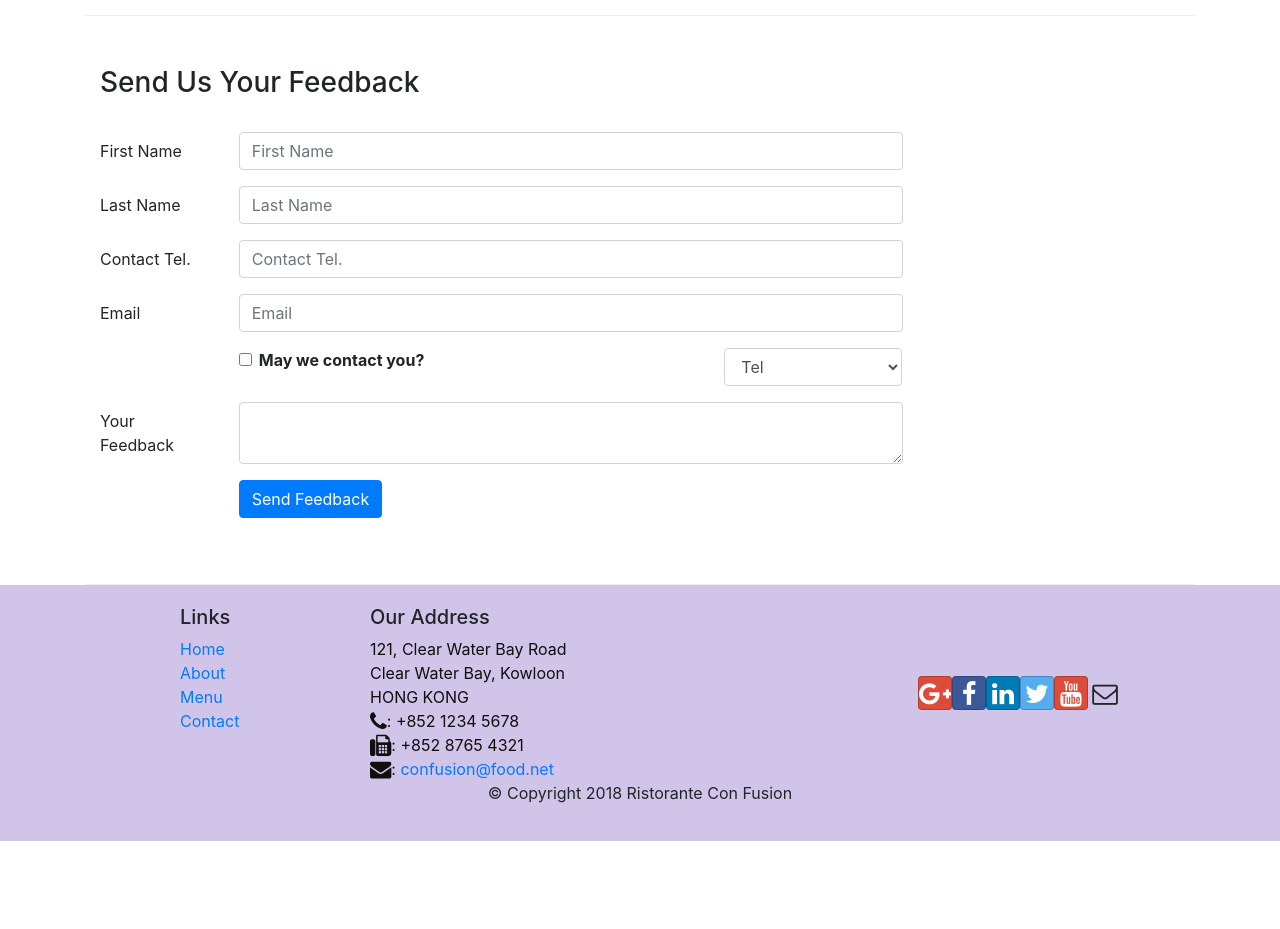
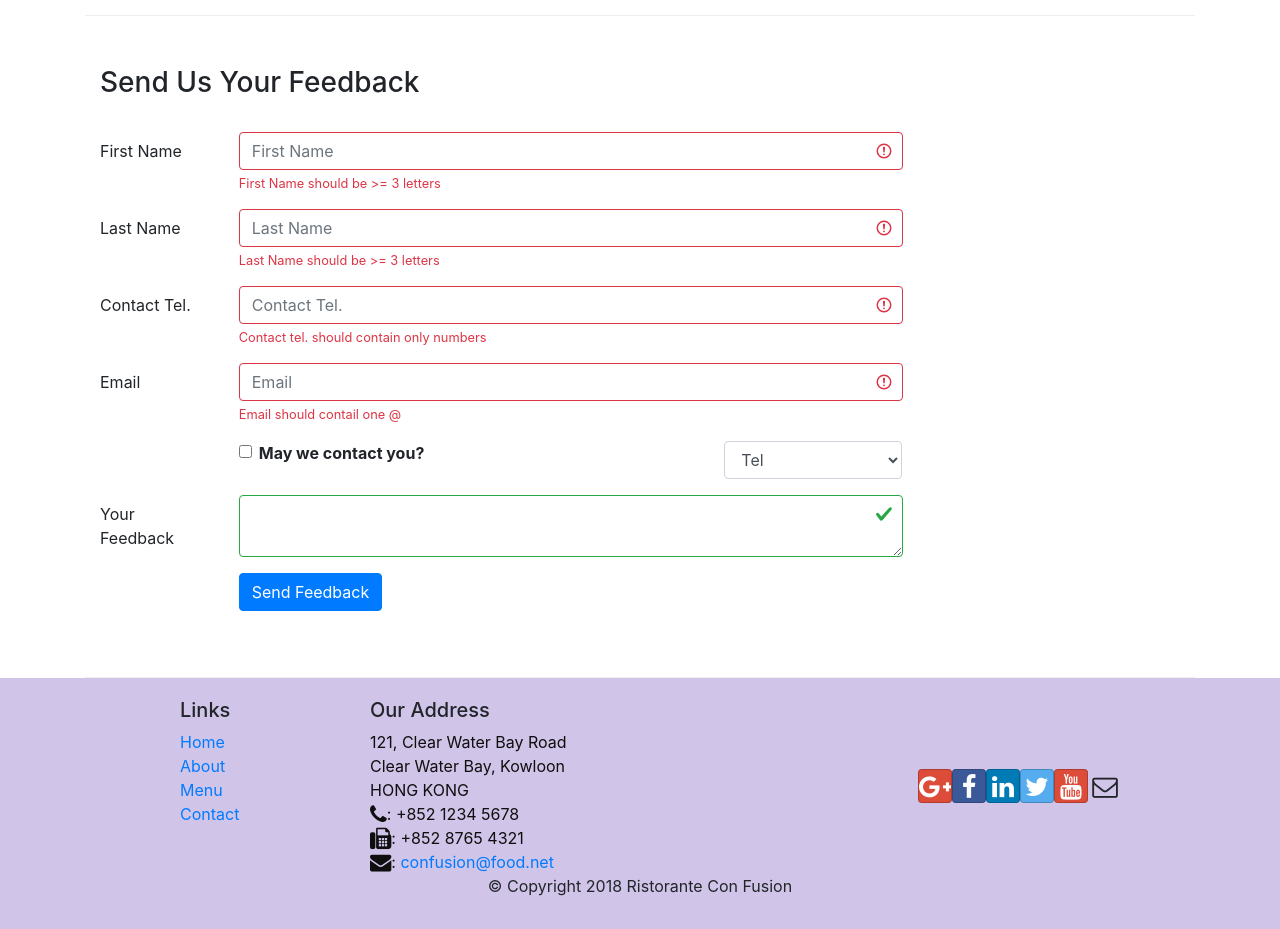
Before and after one commit to ninad-0408/confusion-reactapp, a React (Create React App) app: page /contactus in a window 1280 px wide. Shown: the part 880-1809 px from the top of the page. Before the commit the page ends 1721 px from the top, so only its background shows below. Built offline with nearby package versions, Linux system fonts and the light colour scheme.

Commit message:
Added from Validation

```diff
--- a/src/components/ContactComponent.js
+++ b/src/components/ContactComponent.js
@@ -1,5 +1,5 @@
 import React, { Component } from 'react';
-import { Breadcrumb, BreadcrumbItem, Form, FormGroup, Label, Col, Input, Button } from 'reactstrap';
+import { Breadcrumb, BreadcrumbItem, Form, FormGroup, Label, Col, Input, Button, FormFeedback } from 'reactstrap';
 import { Link } from 'react-router-dom';
 
 class Contact extends Component {
@@ -14,10 +14,18 @@
             email: '',
             agree: false,
             contactType: 'Tel.',
-            message: ''
+            message: '',
+            touched: {
+                firstname: true,
+                lastname: true,
+                telnum: true,
+                email: true
+            }
         }
         this.handelSubmit = this.handelSubmit.bind(this);
         this.handelInputChange = this.handelInputChange.bind(this);
+        this.handelBlur = this.handelBlur.bind(this);
+        // this.Validate = this.Validate.bind(this);
     }
 
     handelInputChange(event) {
@@ -26,18 +34,57 @@
         const name = target.name;
 
         this.setState({
-            [name]: [value]
+            [name]: value
         });
 
     }
 
     handelSubmit(event) {
-        console.log("Current state is: "+ JSON.stringify(this.state));
+        console.log("Current state is: " + JSON.stringify(this.state));
         alert("Feedback sent successfully");
         event.preventDefault();
     }
 
+    handelBlur = (field) => (evt) => {
+
+        this.setState({
+            touched: { ...this.state.touched, [field]: true }
+        })
+
+    }
+
+    Validate(firstname, lastname, telnum, email) {
+
+        const errors = {
+            firstname: '',
+            lastname: '',
+            telnum: '',
+            email: ''
+        };
+
+        if (this.state.touched.firstname && firstname.length < 3)
+            errors.firstname = 'First Name should be >= 3 letters';
+        else if (this.state.touched.firstname && firstname.length > 10)
+            errors.firstname = 'First Name should be <= 10 letters';
+
+        if (this.state.touched.lastname && lastname.length < 3)
+            errors.lastname = 'Last Name should be >= 3 letters';
+        else if (this.state.touched.lastname && lastname.length > 10)
+            errors.lastname = 'Last Name should be <= 10 letters';
+
+        const reg = /^\d+$/;
+
+        if (this.state.touched.telnum && !reg.test(telnum))
+            errors.telnum = 'Contact tel. should contain only numbers';
+
+        if (this.state.touched.email && this.state.email.split('').filter(x => x === '@').length !== 1)
+            errors.email = 'Email should contail one @';
+
+        return errors;
+    }
+
     render() {
+        const errors = this.Validate(this.state.firstname, this.state.lastname, this.state.telnum, this.state.email);
         return (
             <div className="container">
                 <div className="row">
@@ -84,32 +131,36 @@
                 <div className="row row-content">
                     <div className="col-12">
                         <h3>Send Us Your Feedback</h3>
-                        <br/>
+                        <br />
                     </div>
                     <div className="col-12 col-md-9">
                         <Form onSubmit={this.handelSubmit}>
                             <FormGroup row>
                                 <Label htmlFor='firstname' md={2}>First Name</Label>
                                 <Col md={10}>
-                                    <Input type='text' id='firstname' name='firstname' placeholder='First Name' value={this.state.firstname} onChange={this.handelInputChange} />
+                                    <Input type='text' id='firstname' name='firstname' placeholder='First Name' value={this.state.firstname} onChange={this.handelInputChange} onBlur={this.handelBlur('firstname')} valid={errors.firstname === ''} invalid={errors.firstname !== ''} />
+                                    <FormFeedback>{errors.firstname}</FormFeedback>
                                 </Col>
                             </FormGroup>
                             <FormGroup row>
                                 <Label htmlFor='lastname' md={2}>Last Name</Label>
                                 <Col md={10}>
-                                    <Input type='text' id='lastname' name='lastname' placeholder='Last Name' value={this.state.lastname} onChange={this.handelInputChange} />
+                                    <Input type='text' id='lastname' name='lastname' placeholder='Last Name' value={this.state.lastname} onChange={this.handelInputChange} onBlur={this.handelBlur('lastname')} valid={errors.lastname === ''} invalid={errors.lastname !== ''} />
+                                    <FormFeedback>{errors.lastname}</FormFeedback>
                                 </Col>
                             </FormGroup>
                             <FormGroup row>
                                 <Label htmlFor='telnum' md={2}>Contact Tel.</Label>
                                 <Col md={10}>
-                                    <Input type='tel' id='telnum' name='telnum' placeholder='Contact Tel.' value={this.state.telnum} onChange={this.handelInputChange} />
+                                    <Input type='tel' id='telnum' name='telnum' placeholder='Contact Tel.' value={this.state.telnum} onChange={this.handelInputChange} onBlur={this.handelBlur('telnum')} valid={errors.telnum === ''} invalid={errors.telnum !== ''} />
+                                    <FormFeedback>{errors.telnum}</FormFeedback>
                                 </Col>
                             </FormGroup>
                             <FormGroup row>
                                 <Label htmlFor='email' md={2}>Email</Label>
                                 <Col md={10}>
-                                    <Input type='tel' id='email' name='email' placeholder='Email' value={this.state.email} onChange={this.handelInputChange} />
+                                    <Input type='tel' id='email' name='email' placeholder='Email' value={this.state.email} onChange={this.handelInputChange} onBlur={this.handelBlur('email')} valid={errors.email === ''} invalid={errors.email !== ''} />
+                                    <FormFeedback>{errors.email}</FormFeedback>
                                 </Col>
                             </FormGroup>
                             <FormGroup row>
@@ -131,11 +182,11 @@
                             <FormGroup row>
                                 <Label htmlFor='message' md={2}>Your Feedback</Label>
                                 <Col md={10}>
-                                    <Input type='textarea' id='message' row='20' name='message' value={this.state.message} onChange={this.handelInputChange} />
+                                    <Input type='textarea' id='message' row='20' name='message' value={this.state.message} onChange={this.handelInputChange} valid />
                                 </Col>
                             </FormGroup>
                             <FormGroup row>
-                                <Col md={{size:10, offset: 2}}>
+                                <Col md={{ size: 10, offset: 2 }}>
                                     <Button type='submit' color='primary'>
                                         Send Feedback
                                     </Button>
```
